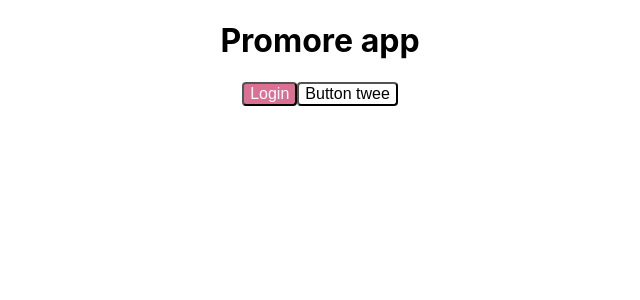
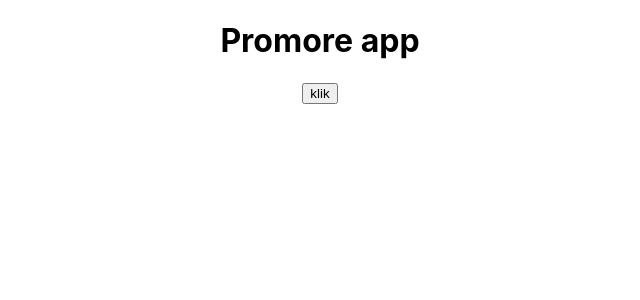
Before and after one commit to ronschrama/SaltMVPProject, a React (Create React App) app in the folder client/: page / in a window 1280 px wide. Shown: the top 300 px of the page, without its empty margins (320-960 px from the left). Built offline with nearby package versions, Linux system fonts and the light colour scheme.

Commit message:
feat: made reusable button

```diff
--- a/client/src/App.js
+++ b/client/src/App.js
@@ -6,8 +6,7 @@ function App() {
   return (
     <div className="App">
       <h1>Promore app</h1>
-      <Login primary>Login</Login>
-      <Login secondary>Button twee</Login>
+      <Login />
     </div>
   );
 }
--- /dev/null
+++ b/client/src/components/Button.js
@@ -0,0 +1,22 @@
+import React from 'react';
+// import styled, { css } from 'styled-components';
+
+// const StyledButton = styled.button`
+//   background-color: white;
+//   font-size: 16px;
+//   border-radius: 4px;
+
+//   ${({ primary }) =>
+//     primary && css`
+//     background-color: palevioletred;
+//     color: white;
+//   `}
+// `;
+
+function Button(props) {
+  return (
+    <button>klik</button>
+  )
+}
+
+export default Button;
--- a/client/src/features/login/login.js
+++ b/client/src/features/login/login.js
@@ -1,32 +1,20 @@
 import React from 'react';
 import { useSelector, useDispatch } from 'react-redux';
-import styled, { css } from 'styled-components';
 import { loggingIn } from './loginSlice';
+import Button from '../../components/Button'
 
-const Button = styled.button`
-  background-color: white;
-  font-size: 16px;
-  border-radius: 4px;
 
-  ${({ primary }) =>
-    primary && css`
-    background-color: palevioletred;
-    color: white;
-  `}
-`;
-
-function Login({ primary, children }) {
+function Login() {
   const dispatch = useDispatch();
   const loginStatus = useSelector(
     state => state.login.loggedIn
   );
-  console.log(loginStatus)
+  console.log(loginStatus);
   return (
-    <Button primary={primary} onClick={() => {
-      dispatch(loggingIn())
-      console.log(loginStatus);
-    }}>{children}</Button>
-  )
+    <div onClick={() => dispatch(loggingIn())}>
+      <Button />
+    </div>
+  );
 }
 
 export default Login
```
Also changed, not shown: client/src/components/Placeholder.js (deleted, +0 -21 lines).
